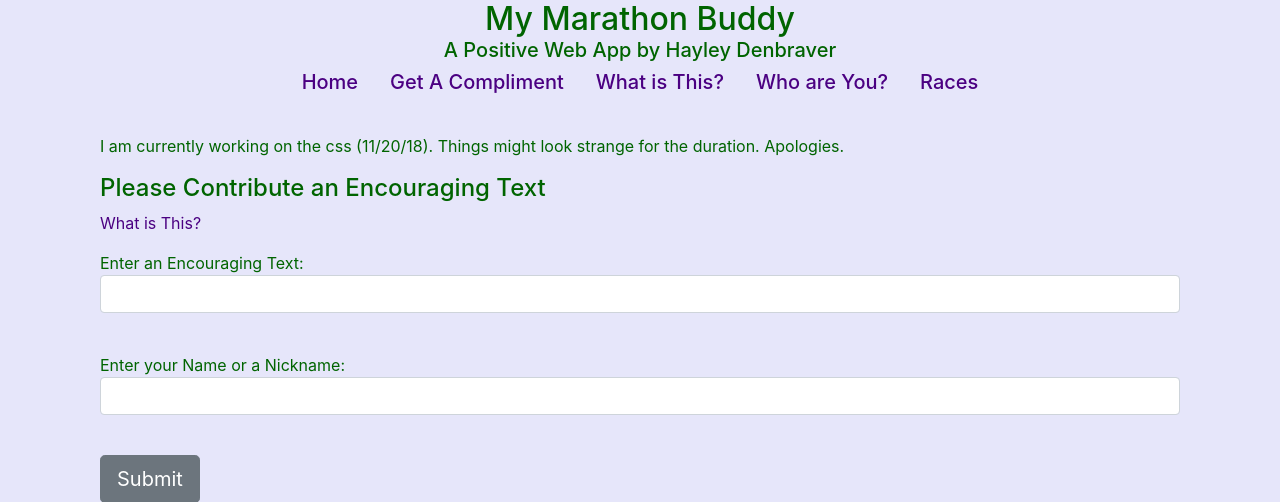
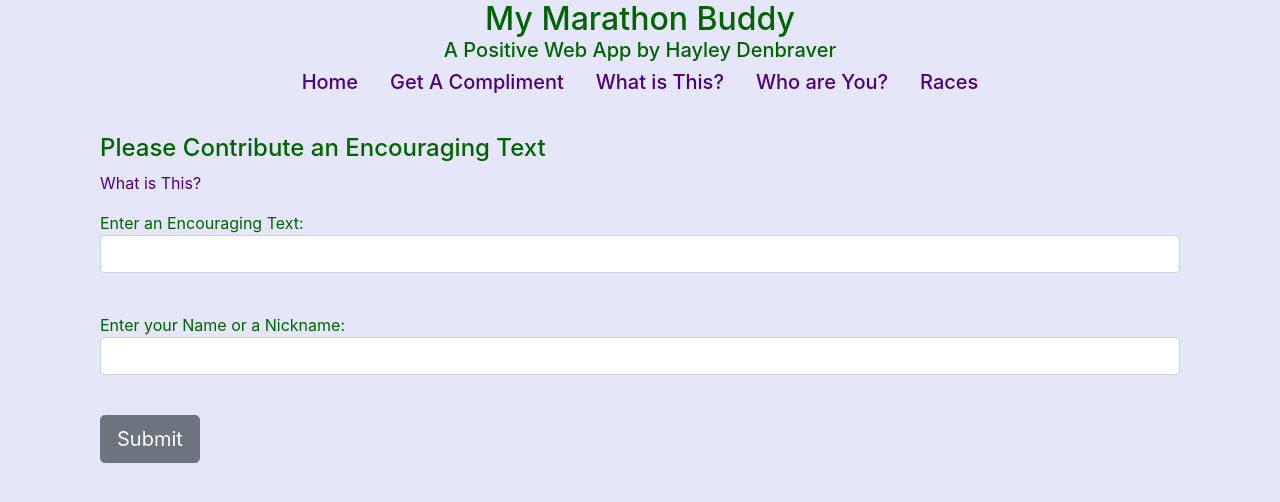
Before and after one commit to hayleycd/marathonbuddy, a Django app: template marathonbuddy/coaching/templates/coaching/home.html in a window 1280 px wide. Shown: the top 502 px of the page. Run offline with Django 3.2, Linux system fonts and the light colour scheme; the template is opened without the code that fills it, so the values that code supplies are empty; parts of the project's set-up code (start-up, migrations or seed data) failed here and were passed over; some libraries are stand-ins or nearby versions.

Commit message:
remove warning

```diff
--- a/marathonbuddy/coaching/templates/coaching/frame.html
+++ b/marathonbuddy/coaching/templates/coaching/frame.html
@@ -39,7 +39,6 @@
         		</li>
       	</ul>
         <br>
-        <p>I am currently working on the css (11/20/18). Things might look strange for the duration. Apologies.</p>
         {% block content %}
         {% endblock %}
       </div>
```
